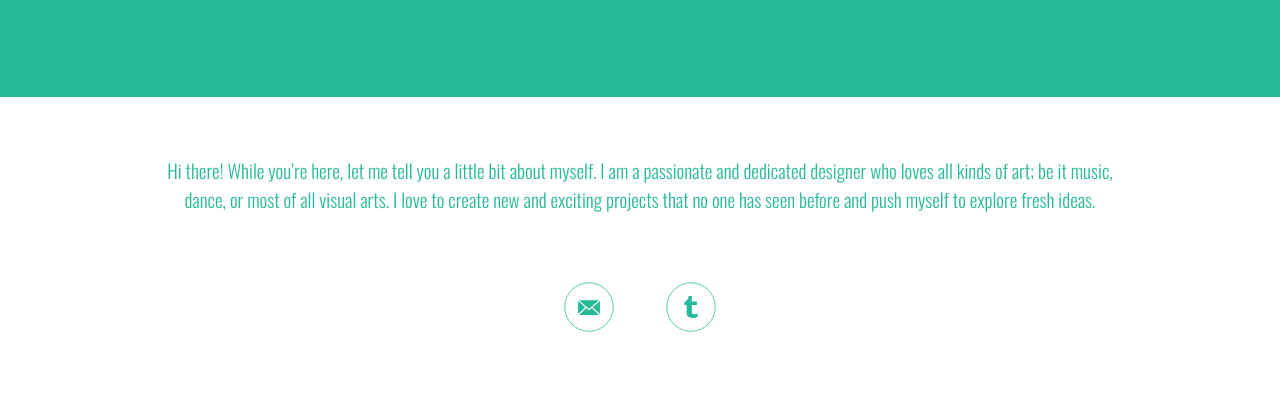
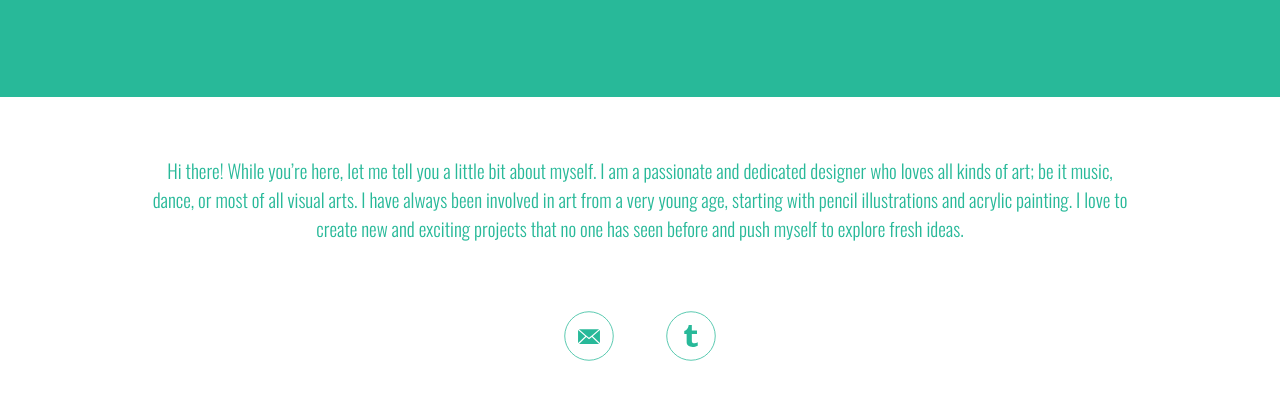
Before and after one commit to monicawinter/choosing-a-domain, a plain HTML site: page index.html in a window 1280 px wide. Shown: the part 301-700 px from the top of the page. Drawn offline with nearby package versions, Linux system fonts and the light colour scheme.

Commit message:
added more to my paragraph

```diff
--- a/index.html
+++ b/index.html
@@ -15,7 +15,7 @@
 </header>
 
 <main>
-  <p>Hi there! While you’re here, let me tell you a little bit about myself. I am a passionate and dedicated designer who loves all kinds of art; be it music, dance, or most of all visual arts. I love to create new and exciting projects that no one has seen before and push myself to explore fresh ideas.</p>
+  <p>Hi there! While you’re here, let me tell you a little bit about myself. I am a passionate and dedicated designer who loves all kinds of art; be it music, dance, or most of all visual arts. I have always been involved in art from a very young age, starting with pencil illustrations and acrylic painting. I love to create new and exciting projects that no one has seen before and push myself to explore fresh ideas.</p>
 </main>
 
 <footer>
```
